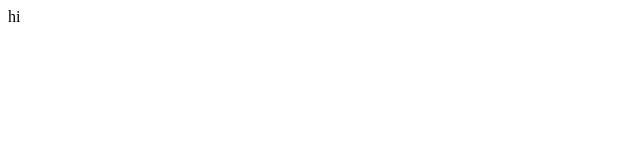
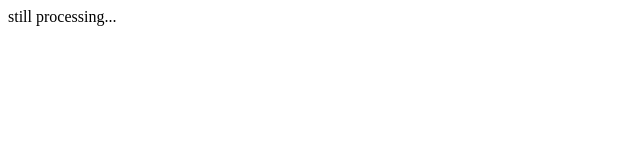
Before and after one commit to SolaFr/ComProg-Java-Basic-Coding, a plain HTML site: page index.html in a window 1280 px wide. Shown: the whole page, without its empty margins (0-640 px from the left). Drawn offline with Linux system fonts and the light colour scheme.

Commit message:
Update index.html

```diff
--- a/index.html
+++ b/index.html
@@ -1,5 +1,5 @@
 <html>
 <body>
-<p>hi</p>
+<p>still processing...</p>
 </body>
 </html>
```
